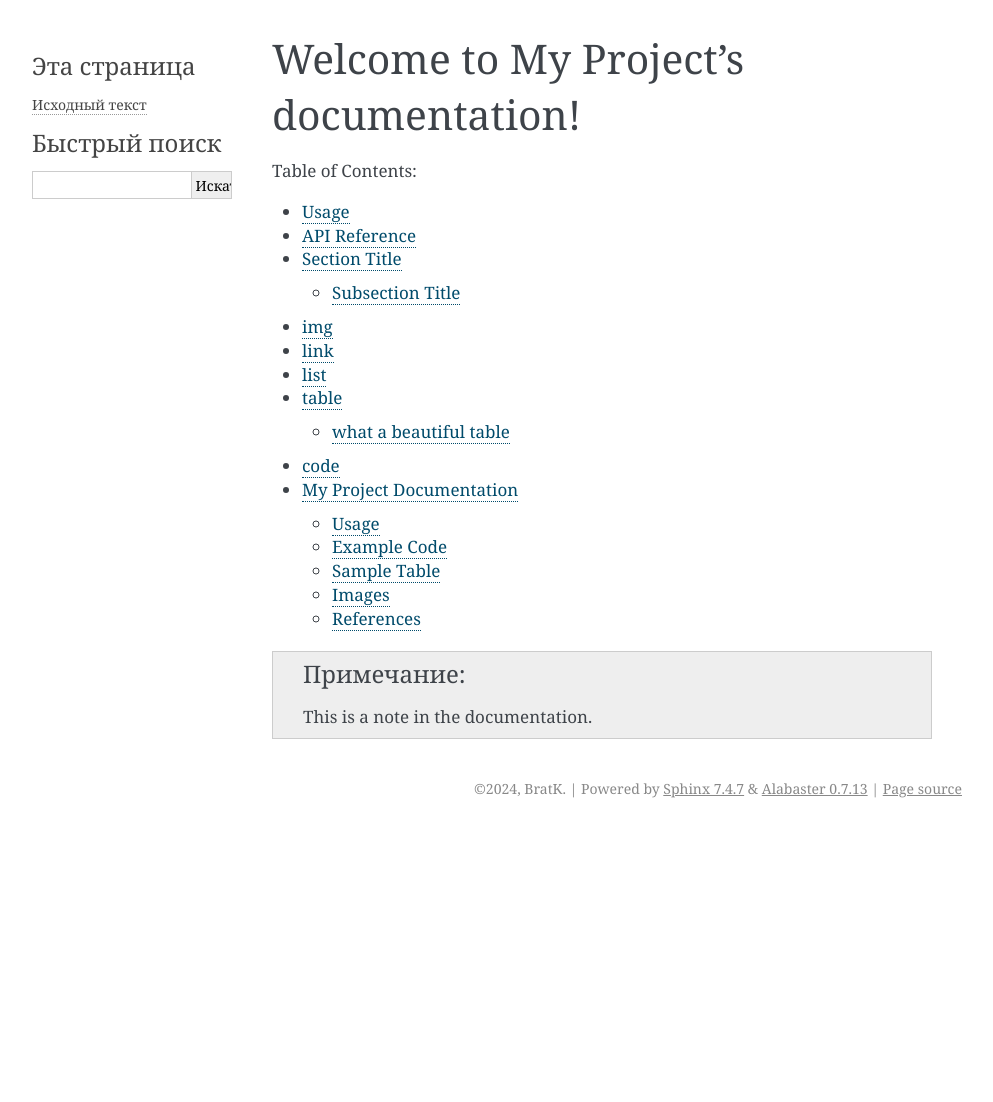
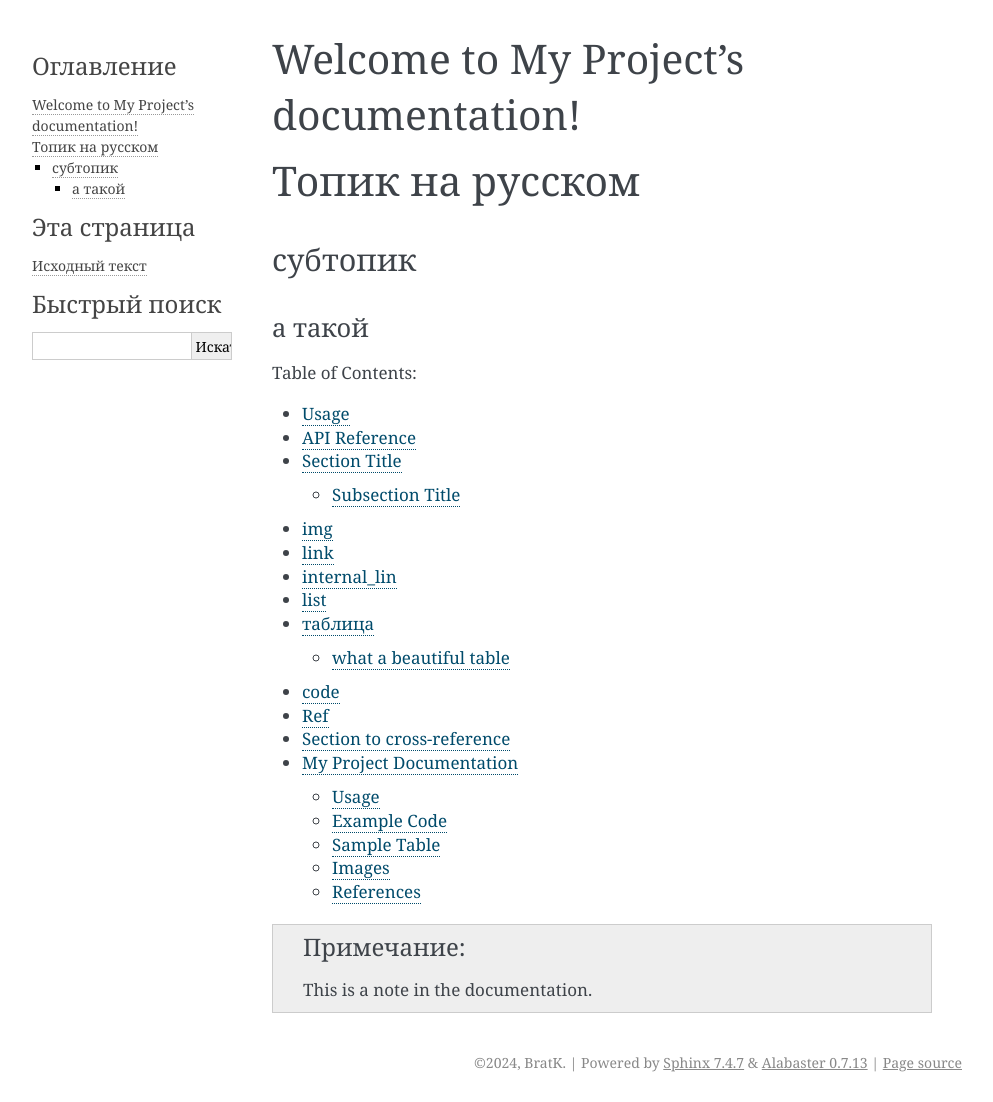
Before and after one commit to BratKAS/stepik, a Sphinx documentation site: the page built from source/index.rst, in a window 1280 px wide. Shown: the whole page, without its empty margins (148-1141 px from the left). Built offline with Sphinx 7.4.7, drawn with Linux system fonts in a browser that asks for light colours; before the commit the page ends 900 px from its top, so only the background shows below that.

Commit message:
добавил пример внутренней ссылки

```diff
--- a/source/index.rst
+++ b/source/index.rst
@@ -3,6 +3,15 @@
 
 Welcome to My Project's documentation!
 =======================================
+
+Топик на русском
+================
+
+субтопик
+--------
+
+а такой
+~~~~~~~
 
 .. toctree::
    :maxdepth: 2
@@ -16,6 +25,7 @@
    list
    table
    code
+   ref
    example
 
 .. note::
--- a/source/link.rst
+++ b/source/link.rst
@@ -2,3 +2,8 @@
 ====
 
 Python Official Documentation <https://www.python.org/doc/>_
+
+internal_lin
+============
+
+It refers to the section itself, see :ref:`my-reference-label`.
--- /dev/null
+++ b/source/ref.rst
@@ -0,0 +1,9 @@
+Ref
+---
+
+.. _my-reference-label:
+
+Section to cross-reference
+--------------------------
+
+This is the text of the section.
--- a/source/table.rst
+++ b/source/table.rst
@@ -1,5 +1,5 @@
-table
-=====
+таблица
+=======
 
 .. note::
 
```
